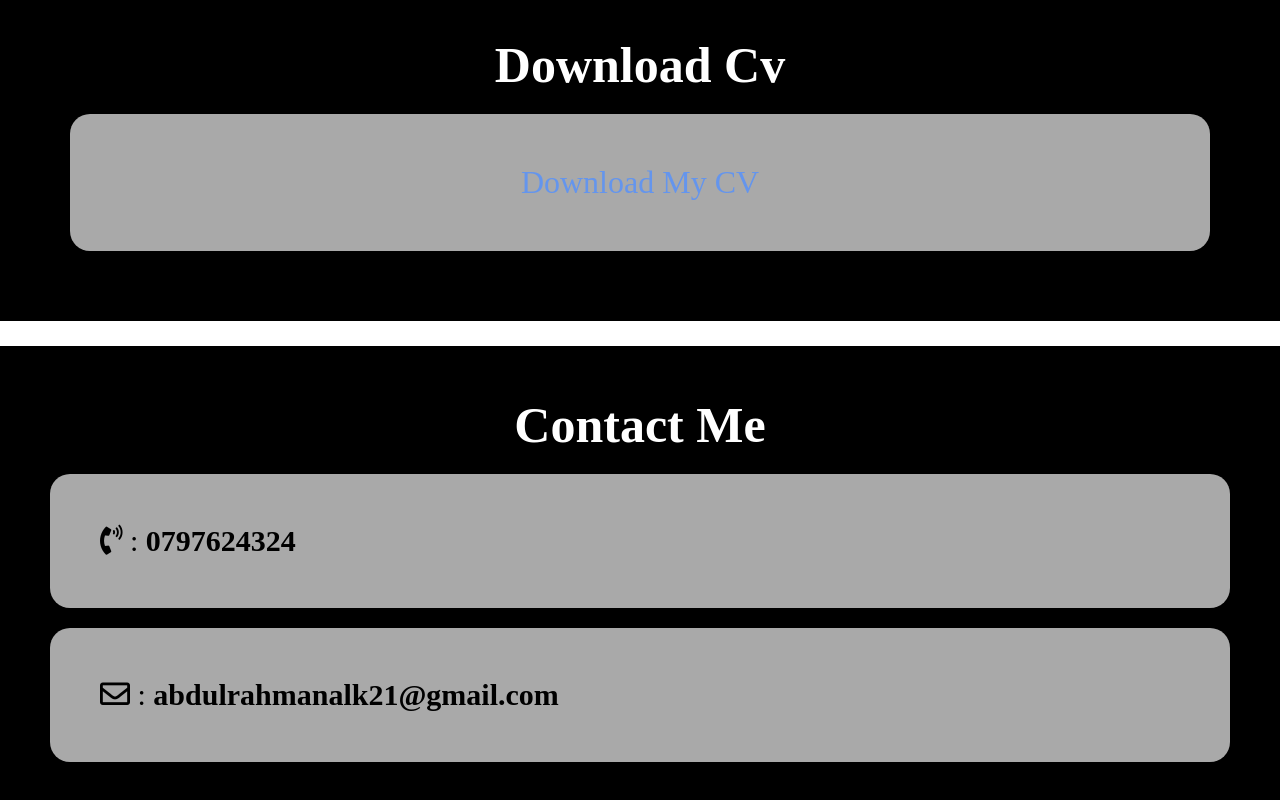
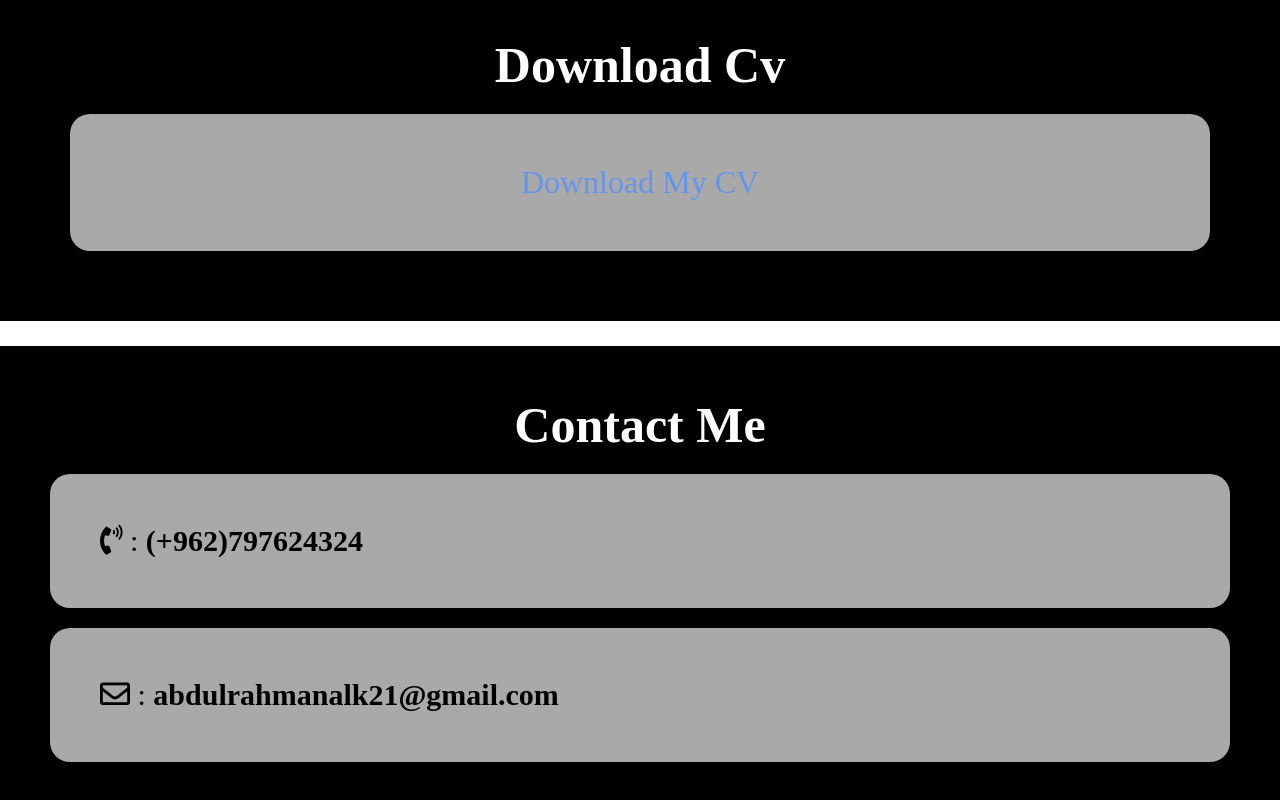
Before and after one commit to Abdulrahmank1999/AbdulrahmanAlkiswany.github.io, a plain HTML site: page index.html in a window 1280 px wide. Shown: the part 2633-3433 px from the top of the page. Drawn offline with Linux system fonts and the light colour scheme.

Commit message:
Update index.html

```diff
--- a/index.html
+++ b/index.html
@@ -119,7 +119,7 @@
     <div class="about-me-div js-scroll fade-from-left" id="eer">
         <h1>Contact Me</h1>
         <div class="about-me-paragraph contact-me" id="contact">
-            <i class="fas fa-phone-volume"></i> : <strong>0797624324</strong>
+            <i class="fas fa-phone-volume"></i> : <strong>(+962)797624324</strong>
         </div>
         <div class="about-me-paragraph contact-me">
             <i class="far fa-envelope"></i> : <strong>abdulrahmanalk21@gmail.com</strong>
```
